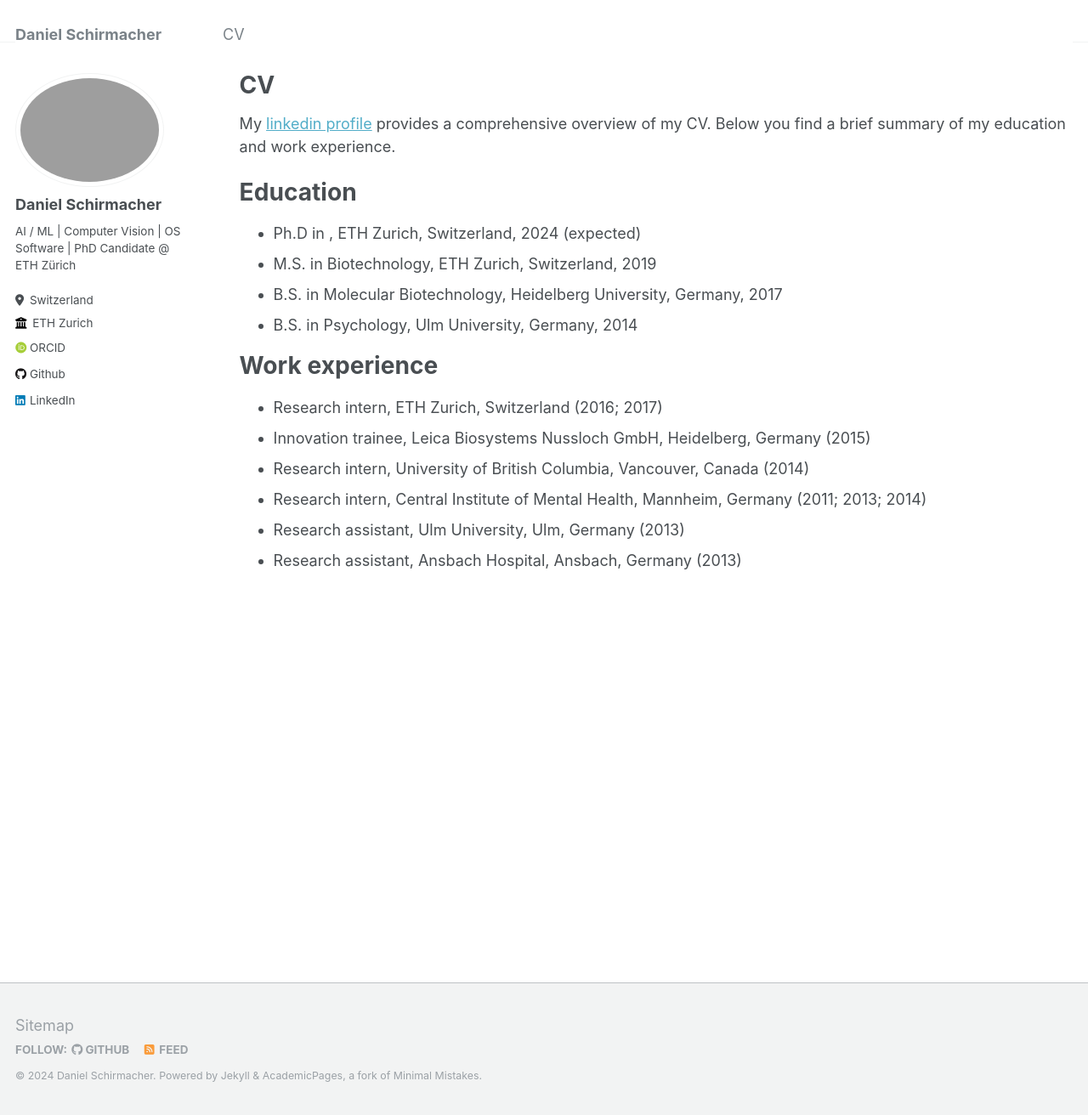
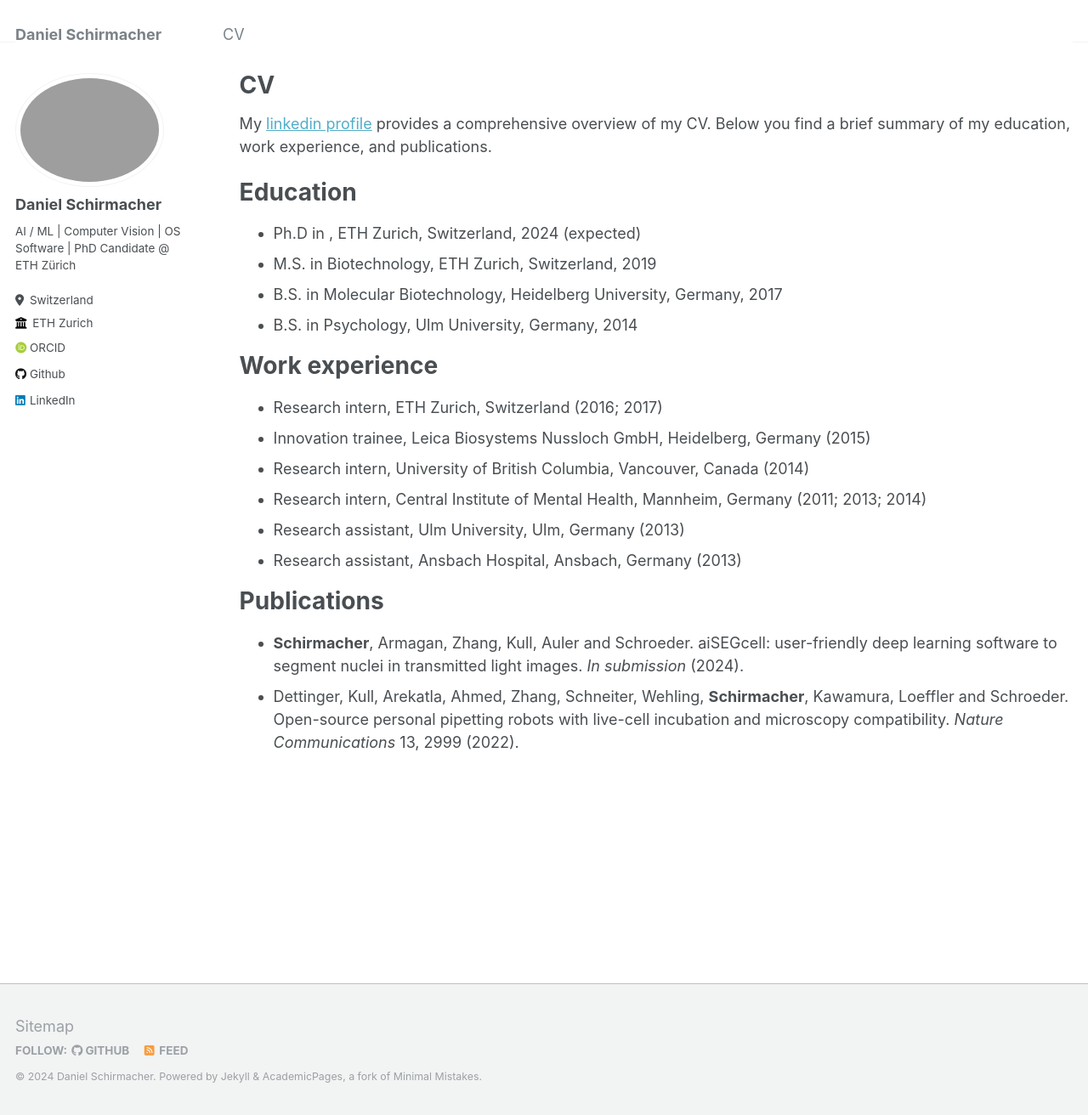
Before and after one commit to dsethz/dsethz.github.io, a Jekyll site: the page built from _pages/cv.md, in a window 1280 px wide and 1312 px high. Shown: the whole window at 85% size. Built offline with Jekyll 4.4.1, drawn with Linux system fonts in a browser that asks for light colours; some web fonts are replaced.

Commit message:
added publications

```diff
--- a/_pages/cv.md
+++ b/_pages/cv.md
@@ -10,7 +10,7 @@
 {% include base_path %}
 
 My [linkedin profile](https://www.linkedin.com/in/daniel-schirmacher/) provides a comprehensive overview of my
-CV. Below you find a brief summary of my education and work experience.
+CV. Below you find a brief summary of my education, work experience, and publications.
 
 Education
 ======
@@ -27,3 +27,11 @@
 * Research intern, Central Institute of Mental Health, Mannheim, Germany (2011; 2013; 2014)
 * Research assistant, Ulm University, Ulm, Germany (2013)
 * Research assistant, Ansbach Hospital, Ansbach, Germany (2013)
+
+Publications
+======
+* **Schirmacher**, Armagan, Zhang, Kull, Auler and Schroeder. aiSEGcell: user-friendly deep learning
+software to segment nuclei in transmitted light images. _In submission_ (2024).
+* Dettinger, Kull, Arekatla, Ahmed, Zhang, Schneiter, Wehling, **Schirmacher**, Kawamura, Loeffler and
+Schroeder. Open-source personal pipetting robots with live-cell incubation and microscopy
+compatibility. _Nature Communications_ 13, 2999 (2022).
```
